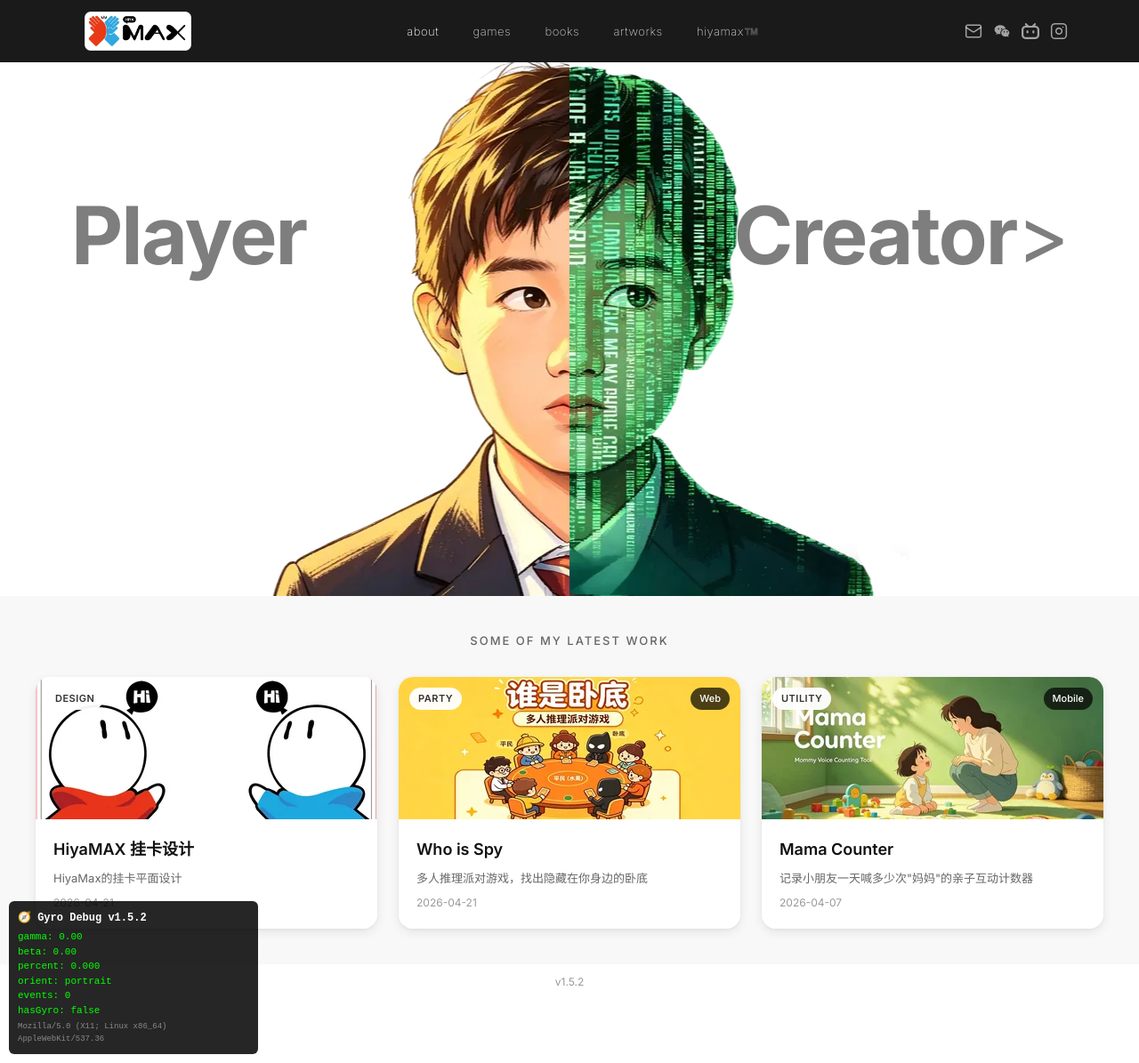
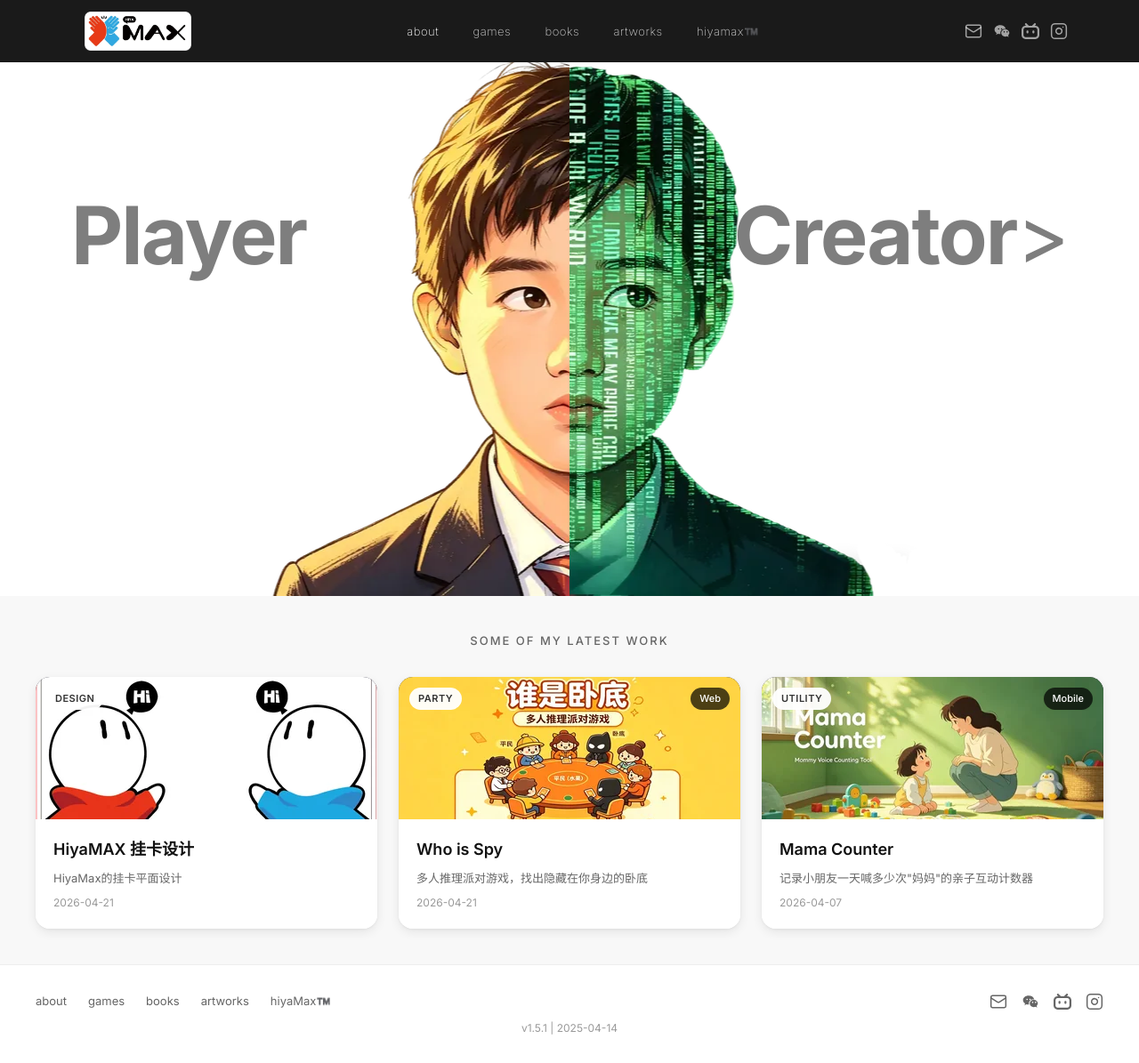
Before and after one commit to hiyaScott/hiyamax-home, a Jekyll site: the page built from index.md, in a window 1280 px wide and 1195 px high. Shown: the whole window at 89% size. Built offline with Jekyll 4.4.1, drawn with Linux system fonts in a browser that asks for light colours; some of the changed lines change nothing that is shown.

Commit message:
ROLLBACK: revert footer and main.js to cf4a4d6 (v1.5.1 with date)

```diff
--- a/_includes/footer.html
+++ b/_includes/footer.html
@@ -1 +1,18 @@
-  <div class="footer-version">v1.5.2</div>
+<!-- Footer -->
+<footer class="footer">
+  <div class="footer-inner">
+    <nav class="footer-nav">
+      {% for item in site.data.navigation.main %}
+        <a href="{{ item.url | relative_url }}">{{ item.title }}</a>
+      {% endfor %}
+    </nav>
+    <div class="footer-social">
+      {% for social in site.data.navigation.social %}
+        <a href="{{ social.url }}" class="footer-social-link" aria-label="{{ social.name }}" {% if social.external %}target="_blank" rel="noopener"{% endif %} {% if social.onclick %}onclick="{{ social.onclick }}; return false;"{% endif %}>
+          {{ site.data.navigation.icons[social.icon] }}
+        </a>
+      {% endfor %}
+    </div>
+  </div>
+  <div class="footer-version">v1.5.1 | 2025-04-14</div>
+</footer>
--- a/assets/js/main.js
+++ b/assets/js/main.js
@@ -1,104 +1,97 @@
 // HiyaMax - Main JavaScript
-// v1.5.2: v1.5.1 + devicemotion fallback for HarmonyOS/Android
+// Handles avatar interaction, mobile menu, and device orientation
 
 (function() {
   'use strict';
 
+  // Avatar elements
   const avatarWrapper = document.getElementById('avatarWrapper');
   const avatarPlayer = document.getElementById('avatarPlayer');
   const avatarCreator = document.getElementById('avatarCreator');
+
+  // Background text elements
+  const bgTextLeft = document.querySelector('.bg-text-left');
+  const bgTextRight = document.querySelector('.bg-text-right');
   const bgTextTitleLeft = document.querySelector('.bg-text-left .bg-text-title');
   const bgTextTitleRight = document.querySelector('.bg-text-right .bg-text-title');
   const bgTextDescLeft = document.querySelector('.bg-text-left .bg-text-desc');
   const bgTextDescRight = document.querySelector('.bg-text-right .bg-text-desc');
 
+  // Animation state
   let currentPercent = 0;
   let targetPercent = 0;
   let isAnimating = true;
 
-  // Debug data
-  let debugData = {
-    gamma: 0, beta: 0, alpha: 0, percent: 0,
-    orientation: 'portrait', eventCount: 0, hasGyro: false,
-    ua: navigator.userAgent.substring(0, 50)
-  };
-
-  function createDebugPanel() {
-    var panel = document.createElement('div');
-    panel.id = 'gyro-debug';
-    panel.style.cssText = 'position:fixed;bottom:10px;left:10px;z-index:9999;background:rgba(0,0,0,0.85);color:#0f0;font-family:monospace;font-size:11px;padding:10px;border-radius:6px;max-width:280px;line-height:1.5;pointer-events:none;user-select:none;';
-    panel.innerHTML = '<div style="color:#fff;font-weight:bold;margin-bottom:4px;font-size:12px;">🧭 Gyro Debug v1.5.2</div>' +
-      '<div id="debug-gamma">gamma: --</div>' +
-      '<div id="debug-beta">beta: --</div>' +
-      '<div id="debug-percent">percent: --</div>' +
-      '<div id="debug-orient">orient: --</div>' +
-      '<div id="debug-count">events: 0</div>' +
-      '<div id="debug-hasgyro">hasGyro: false</div>' +
-      '<div id="debug-ua" style="color:#888;font-size:9px;margin-top:4px;">--</div>';
-    document.body.appendChild(panel);
-  }
-
-  function updateDebugPanel() {
-    var g = document.getElementById('debug-gamma');
-    var b = document.getElementById('debug-beta');
-    var p = document.getElementById('debug-percent');
-    var o = document.getElementById('debug-orient');
-    var c = document.getElementById('debug-count');
-    var h = document.getElementById('debug-hasgyro');
-    var u = document.getElementById('debug-ua');
-    if (g) g.textContent = 'gamma: ' + debugData.gamma.toFixed(2);
-    if (b) b.textContent = 'beta: ' + debugData.beta.toFixed(2);
-    if (p) p.textContent = 'percent: ' + debugData.percent.toFixed(3);
-    if (o) o.textContent = 'orient: ' + debugData.orientation;
-    if (c) c.textContent = 'events: ' + debugData.eventCount;
-    if (h) h.textContent = 'hasGyro: ' + debugData.hasGyro;
-    if (u) u.textContent = debugData.ua;
-  }
-
+  /**
+   * Update avatar layout based on percentage (-1 to 1)
+   * -1 = far left (Player fully visible)
+   * 0 = center (50/50 split)
+   * 1 = far right (Creator fully visible)
+   */
   function updateLayout(percent) {
     if (!avatarWrapper) return;
+
+    // Avatar displacement: max 30px
     const offsetX = -percent * 30;
     avatarWrapper.style.transform = `translate(calc(-50% + ${offsetX}px), 0)`;
+
+    // Clip-path changes (area percentage)
     const playerClip = Math.max(0, Math.min(100, 50 - percent * 50));
     const creatorClip = Math.max(0, Math.min(100, 50 + percent * 50));
-    if (avatarPlayer) avatarPlayer.style.clipPath = `inset(0 ${100 - playerClip}% 0 0)`;
-    if (avatarCreator) avatarCreator.style.clipPath = `inset(0 0 0 ${100 - creatorClip}%)`;
+
+    if (avatarPlayer) {
+      avatarPlayer.style.clipPath = `inset(0 ${100 - playerClip}% 0 0)`;
+    }
+    if (avatarCreator) {
+      avatarCreator.style.clipPath = `inset(0 0 0 ${100 - creatorClip}%)`;
+    }
+
+    // Title opacity
     if (bgTextTitleLeft && bgTextTitleRight) {
-      bgTextTitleLeft.style.opacity = Math.max(0, Math.min(1, 0.5 - percent * 0.5));
-      bgTextTitleRight.style.opacity = Math.max(0, Math.min(1, 0.5 + percent * 0.5));
+      const leftTitleOpacity = 0.5 - percent * 0.5;
+      const rightTitleOpacity = 0.5 + percent * 0.5;
+
+      bgTextTitleLeft.style.opacity = Math.max(0, Math.min(1, leftTitleOpacity));
+      bgTextTitleRight.style.opacity = Math.max(0, Math.min(1, rightTitleOpacity));
     }
+
+    // Description opacity (hidden by default, shows on tilt)
     if (bgTextDescLeft && bgTextDescRight) {
-      bgTextDescLeft.style.opacity = Math.min(1, Math.max(0, -percent));
-      bgTextDescRight.style.opacity = Math.min(1, Math.max(0, percent));
+      const leftDescOpacity = Math.max(0, -percent);
+      const rightDescOpacity = Math.max(0, percent);
+
+      bgTextDescLeft.style.opacity = Math.min(1, leftDescOpacity);
+      bgTextDescRight.style.opacity = Math.min(1, rightDescOpacity);
     }
   }
 
+  /**
+   * Mouse move handler
+   */
   function handleMouseMove(e) {
     if (window.innerWidth <= 640) return;
+
     const centerX = window.innerWidth / 2;
     const percent = Math.max(-1, Math.min(1, (e.clientX - centerX) / (centerX * 0.5)));
     targetPercent = percent;
   }
 
-  // ===== Primary: deviceorientation (iOS + standard Android) =====
+  /**
+   * Device orientation handler (gyroscope)
+   */
   function handleOrientation(e) {
-    if (!e) return;
-    debugData.eventCount++;
+    const gamma = e.gamma || 0;  // Portrait left/right tilt
+    const beta = e.beta || 0;    // Landscape left/right tilt
 
-    const gamma = e.gamma || 0;
-    const beta = e.beta || 0;
-    const alpha = e.alpha || 0;
-
-    debugData.gamma = gamma;
-    debugData.beta = beta;
-    debugData.alpha = alpha;
-
-    if (Math.abs(gamma) > 0.1 || Math.abs(beta) > 0.1) {
-      debugData.hasGyro = true;
+    // Detect screen orientation
+    let isLandscape = false;
+    if (screen.orientation && screen.orientation.type) {
+      isLandscape = screen.orientation.type.includes('landscape');
+    } else if (window.orientation !== undefined) {
+      isLandscape = window.orientation === 90 || window.orientation === -90;
+    } else {
+      isLandscape = window.innerWidth > window.innerHeight;
     }
-
-    let isLandscape = window.innerWidth > window.innerHeight;
-    debugData.orientation = isLandscape ? 'landscape' : 'portrait';
 
     let percent;
     if (isLandscape) {
@@ -107,69 +100,47 @@
       percent = Math.max(-1, Math.min(1, gamma / 12));
     }
 
-    debugData.percent = percent;
     targetPercent = percent;
-    updateDebugPanel();
   }
 
-  // ===== Fallback: devicemotion (HarmonyOS + Android without gyro) =====
-  function handleMotion(e) {
-    if (!e) return;
-
-    var acc = e.accelerationIncludingGravity;
-    if (!acc) return;
-
-    var ax = acc.x || 0;
-    var ay = acc.y || 0;
-    var az = acc.z || 0;
-
-    // Skip if deviceorientation is already working
-    if (debugData.eventCount > 0) return;
-
-    debugData.eventCount++;
-
-    var isLandscape = window.innerWidth > window.innerHeight;
-    debugData.orientation = isLandscape ? 'landscape' : 'portrait';
-
-    var percent;
-    if (isLandscape) {
-      percent = Math.max(-1, Math.min(1, ay / 5));
-      debugData.gamma = ay;
-    } else {
-      percent = Math.max(-1, Math.min(1, ax / 5));
-      debugData.gamma = ax;
-    }
-
-    debugData.beta = az;
-
-    if (Math.abs(percent) > 0.05) {
-      debugData.hasGyro = true;
-    }
-
-    debugData.percent = percent;
-    targetPercent = percent;
-    updateDebugPanel();
-  }
-
+  /**
+   * Animation loop
+   */
   function animate() {
     if (!isAnimating) return;
+
+    // Smooth interpolation
     currentPercent += (targetPercent - currentPercent) * 0.1;
     updateLayout(currentPercent);
+
     requestAnimationFrame(animate);
   }
 
+  /**
+   * Mobile menu toggle
+   */
   window.toggleMenu = function() {
     const mobileNav = document.getElementById('mobileNav');
     const mobileNavOverlay = document.getElementById('mobileNavOverlay');
+
     if (mobileNav && mobileNavOverlay) {
       mobileNav.classList.toggle('active');
       mobileNavOverlay.classList.toggle('active');
-      document.body.style.overflow = mobileNav.classList.contains('active') ? 'hidden' : '';
+
+      // Prevent body scroll when menu is open
+      if (mobileNav.classList.contains('active')) {
+        document.body.style.overflow = 'hidden';
+      } else {
+        document.body.style.overflow = '';
+      }
     }
   };
 
+  /**
+   * WeChat QR Modal
+   */
   window.showWeChatQR = function() {
-    const modal = document.getElementById('weChatModal');
+    const modal = document.getElementById('wechatModal');
     if (modal) {
       modal.classList.add('active');
       document.body.style.overflow = 'hidden';
@@ -177,22 +148,26 @@
   };
 
   window.closeWeChatModal = function(event) {
-    if (event && event.target && !event.target.classList.contains('wechat-modal') && !event.target.classList.contains('wechat-modal-close')) return;
-    const modal = document.getElementById('weChatModal');
+    if (event && event.target && !event.target.classList.contains('wechat-modal') && !event.target.classList.contains('wechat-modal-close')) {
+      return;
+    }
+    const modal = document.getElementById('wechatModal');
     if (modal) {
       modal.classList.remove('active');
       document.body.style.overflow = '';
     }
   };
 
+  /**
+   * Initialize
+   */
   function init() {
-    createDebugPanel();
-    updateDebugPanel();
-
+    // Mouse events
     document.addEventListener('mousemove', handleMouseMove);
 
-    // deviceorientation (standard)
+    // Device orientation (gyroscope)
     if (window.DeviceOrientationEvent) {
+      // iOS 13+ requires permission
       if (typeof DeviceOrientationEvent.requestPermission === 'function') {
         document.body.addEventListener('click', function requestIOSPermission() {
           DeviceOrientationEvent.requestPermission()
@@ -211,14 +186,11 @@
       }
     }
 
-    // devicemotion fallback (HarmonyOS, some Android)
-    if (window.DeviceMotionEvent) {
-      window.addEventListener('devicemotion', handleMotion);
-    }
-
+    // Start animation loop
     animate();
   }
 
+  // Initialize when DOM is ready
   if (document.readyState === 'loading') {
     document.addEventListener('DOMContentLoaded', init);
   } else {
```
